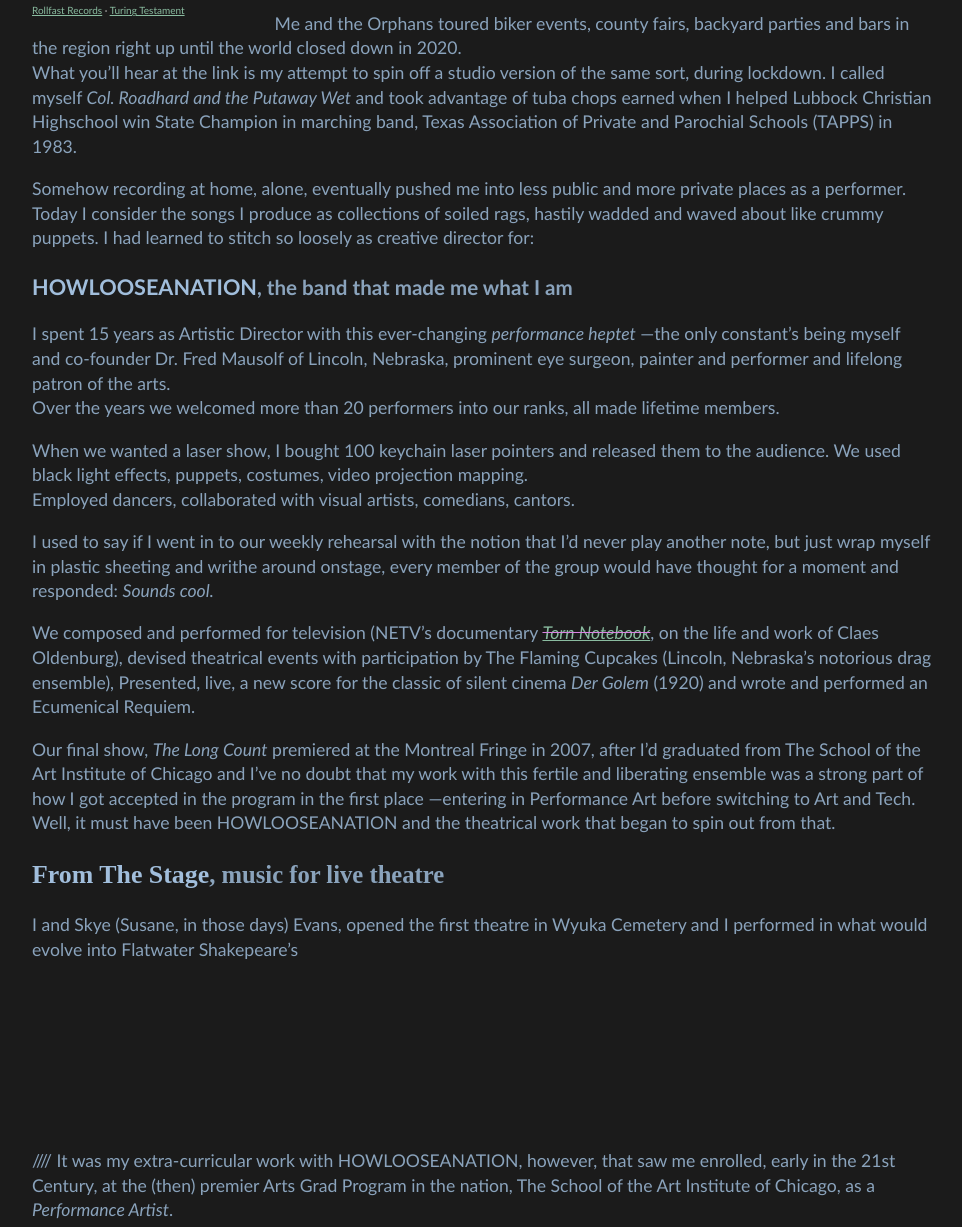
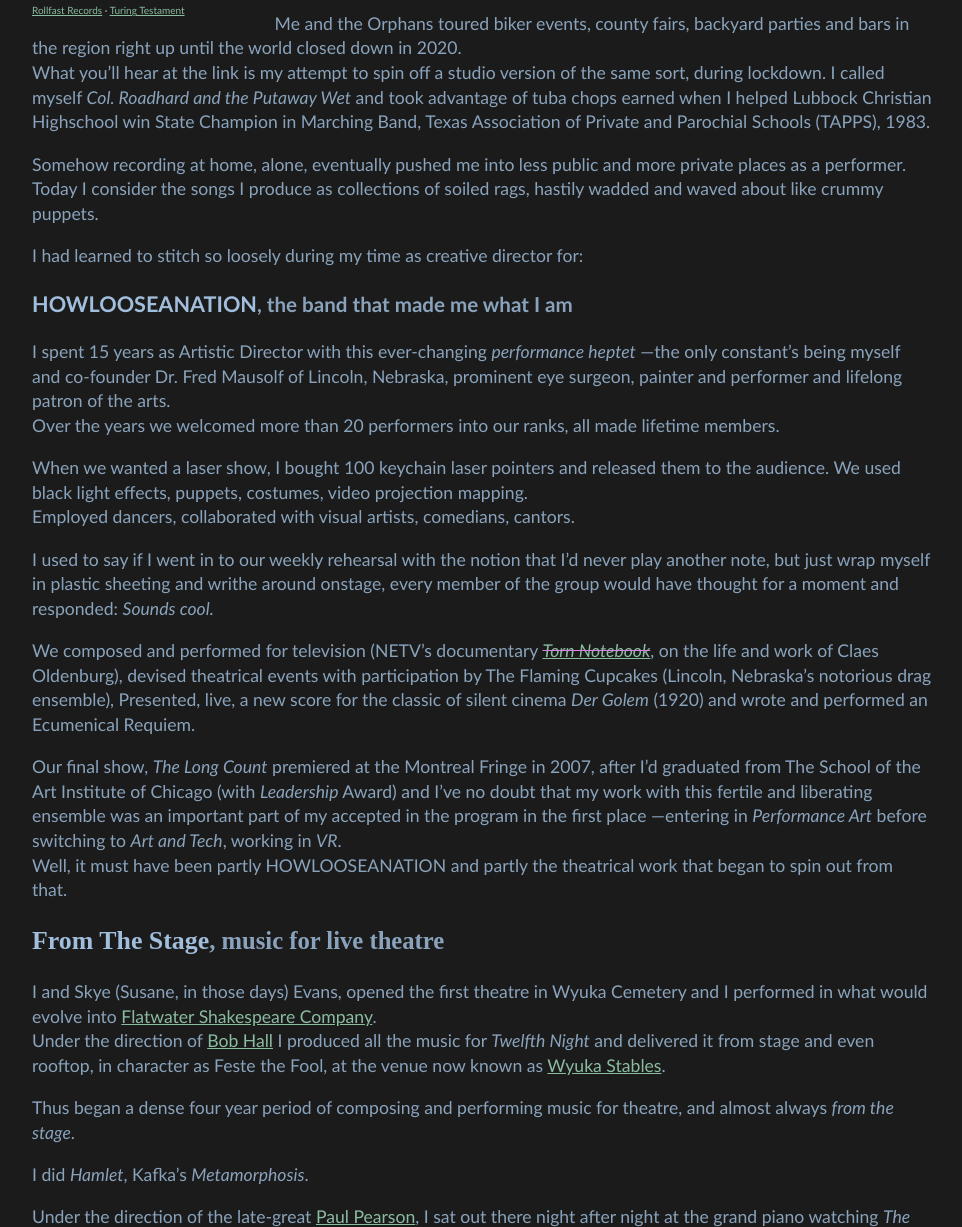
Before and after one commit to Interactimation/portfolio, a Jekyll site: the page built from performing/index.md, in a window 1280 px wide and 1400 px high, scrolled down 2471 px, cut to the strip 173-1400 px from the top of the window. Shown: the whole strip, without its empty margins (158-1120 px from the left). Built offline with Jekyll 4.4.1, drawn with Linux system fonts in a browser that asks for light colours; some of the changed text lies outside the part shown.

Commit message:
finishing performance

```diff
--- a/performing/index.md
+++ b/performing/index.md
@@ -140,9 +140,11 @@ When he learned I'd been teaching myself to play the banjo, he recruited me, _no
 Which I did.
 
 Me and the Orphans toured biker events, county fairs, backyard parties and bars in the region right up until the world closed down in 2020.
-What you'll hear at the link is my attempt to spin off a studio version of the same sort, during lockdown. I called myself _Col. Roadhard and the Putaway Wet_ and took advantage of tuba chops earned when I helped Lubbock Christian Highschool win State Champion in marching band, Texas Association of Private and Parochial Schools (TAPPS) in 1983.
+What you'll hear at the link is my attempt to spin off a studio version of the same sort, during lockdown. I called myself _Col. Roadhard and the Putaway Wet_ and took advantage of tuba chops earned when I helped Lubbock Christian Highschool win State Champion in Marching Band, Texas Association of Private and Parochial Schools (TAPPS), 1983.
 
-Somehow recording at home, alone, eventually pushed me into less public and more private places as a performer. Today I consider the songs I produce as collections of soiled rags, hastily wadded and waved about like crummy puppets. I had learned to stitch so loosely as creative director for:
+Somehow recording at home, alone, eventually pushed me into less public and more private places as a performer. Today I consider the songs I produce as collections of soiled rags, hastily wadded and waved about like crummy puppets.
+
+I had learned to stitch so loosely during my time as creative director for:
 
 {: #howlooseanation }
 
@@ -158,12 +160,26 @@ I used to say if I went in to our weekly rehearsal with the notion that I'd neve
 
 We composed and performed for television (NETV's documentary <del>[_Torn Notebook_](////)</del>, on the life and work of Claes Oldenburg), devised theatrical events with participation by The Flaming Cupcakes (Lincoln, Nebraska's notorious drag ensemble), Presented, live, a new score for the classic of silent cinema _Der Golem_ (1920) and wrote and performed an Ecumenical Requiem.
 
-Our final show, _The Long Count_ premiered at the Montreal Fringe in 2007, after I'd graduated from The School of the Art Institute of Chicago and I've no doubt that my work with this fertile and liberating ensemble was a strong part of how I got accepted in the program in the first place —entering in Performance Art before switching to Art and Tech.
-Well, it must have been HOWLOOSEANATION and the theatrical work that began to spin out from that.
+Our final show, _The Long Count_ premiered at the Montreal Fringe in 2007, after I'd graduated from The School of the Art Institute of Chicago (with _Leadership_ Award) and I've no doubt that my work with this fertile and liberating ensemble was an important part of my accepted in the program in the first place —entering in _Performance Art_ before switching to _Art and Tech_, working in _VR_.
+Well, it must have been partly HOWLOOSEANATION and partly the theatrical work that began to spin out from that.
 
 ## **From The Stage**, music for live theatre
 
-I and Skye (Susane, in those days) Evans, opened the first theatre in Wyuka Cemetery and I performed in what would evolve into Flatwater Shakepeare's
+I and Skye (Susane, in those days) Evans, opened the first theatre in Wyuka Cemetery and I performed in what would evolve into <a href="https://www.flatwatershakespeare.org/" target="_blank">Flatwater Shakespeare Company</a>.
+Under the direction of <a href="https://www.flatwatershakespeare.org/" target="_blank">Bob Hall</a> I produced all the music for _Twelfth Night_ and delivered it from stage and even rooftop, in character as Feste the Fool, at the venue now known as <a href="https://www.wyuka.com/wyuka-stables/" target="_blank">Wyuka Stables</a>.
+
+Thus began a dense four year period of composing and performing music for theatre, and almost always _from the stage_.
+
+I did _Hamlet_, Kafka's _Metamorphosis_.
+
+Under the direction of the late-great <a href="https://www.legacy.com/us/obituaries/journalstar/name/paul-pearson-obituary?id=55420698" target="_blank">Paul Pearson</a>, I sat out there night after night at the grand piano watching _The Little Prince_ unfold once more. That show won a state competition and launched the international circus career of <a href="https://www.instagram.com/donkyprince/?hl=en" target="_blank">Colin "Donkeyboy" Creveling</a>.
+It was also for Paul that I first scored _Alice in Wonderland_, a show in which I spent the entire run perched atop a gazebo.
+
+<a href="https://www.instagram.com/donkyprince/?hl=en" target="_blank">This is the video</a>, produced on analog tape-to-tape, with which I applied to SAIC.
+It features HOLOOSEANATION and my theatrical work pretty heavily...
+
+
+
 
 <br />
 
```
